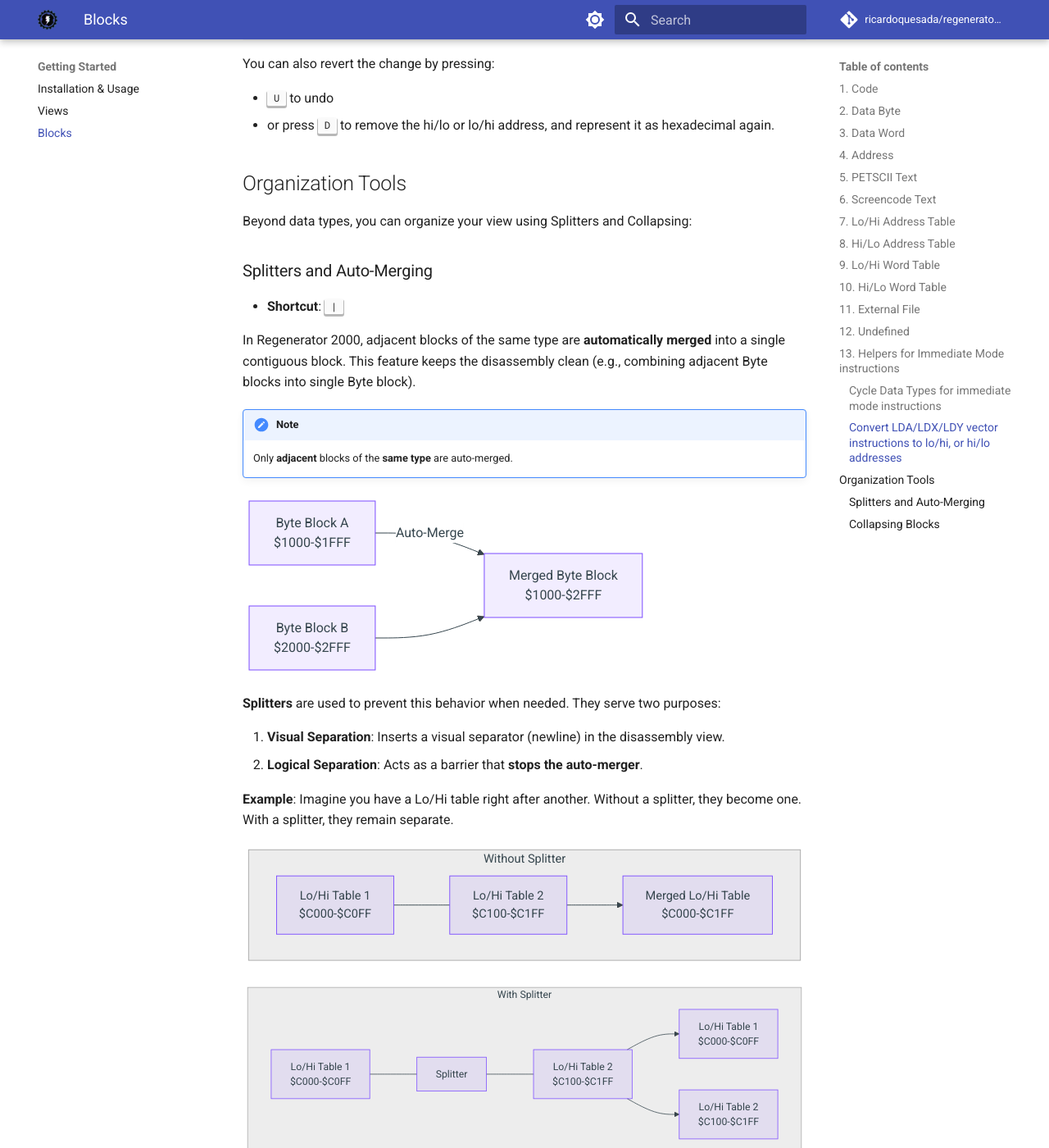
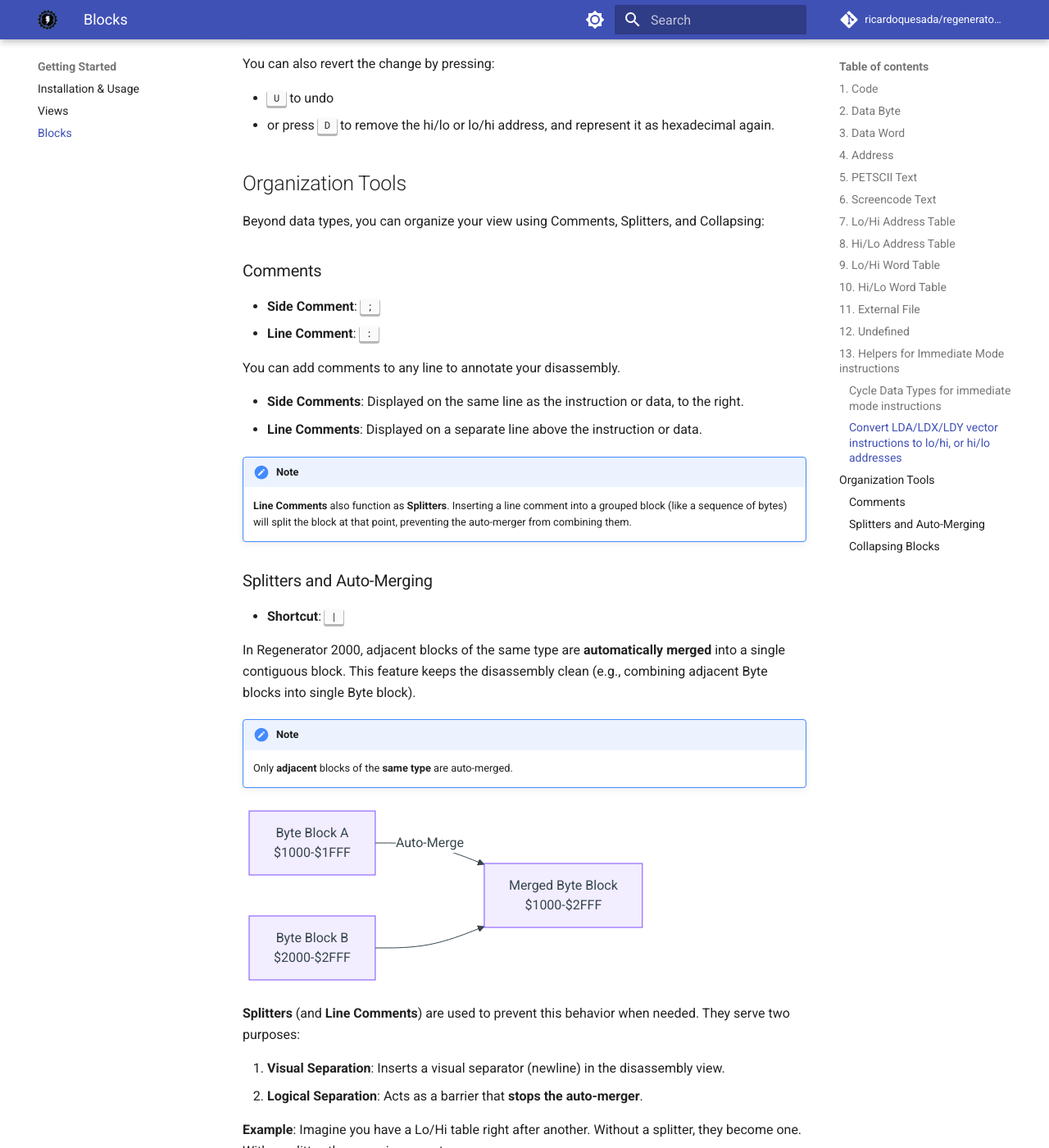
Before and after one commit to ricardoquesada/regenerator2000, an MkDocs documentation site: the page built from docs/blocks.md, in a window 1280 px wide and 1400 px high, scrolled down 6754 px. Shown: the whole window at 82% size. Built offline with MkDocs 1.6.1 and Material for MkDocs 9.7.7, drawn with Linux system fonts in a browser that asks for light colours; comment, search, counter and statistics services are not loaded.

Commit message:
add "line comments" in MkDocs. They serve as splitters as well

````diff
--- a/docs/blocks.md
+++ b/docs/blocks.md
@@ -581,7 +581,20 @@ You can also revert the change by pressing:
 
 ## Organization Tools
 
-Beyond data types, you can organize your view using Splitters and Collapsing:
+Beyond data types, you can organize your view using Comments, Splitters, and Collapsing:
+
+### Comments
+
+- **Side Comment**: ++semicolon++
+- **Line Comment**: ++colon++
+
+You can add comments to any line to annotate your disassembly.
+
+- **Side Comments**: Displayed on the same line as the instruction or data, to the right.
+- **Line Comments**: Displayed on a separate line above the instruction or data.
+
+!!! note
+    **Line Comments** also function as **Splitters**. Inserting a line comment into a grouped block (like a sequence of bytes) will split the block at that point, preventing the auto-merger from combining them.
 
 ### Splitters and Auto-Merging
 
@@ -599,7 +612,7 @@ graph LR
     B[Byte Block B <br/> $2000-$2FFF] --> M
 ```
 
-**Splitters** are used to prevent this behavior when needed. They serve two purposes:
+**Splitters** (and **Line Comments**) are used to prevent this behavior when needed. They serve two purposes:
 
 1.  **Visual Separation**: Inserts a visual separator (newline) in the disassembly view.
 2.  **Logical Separation**: Acts as a barrier that **stops the auto-merger**.
````
